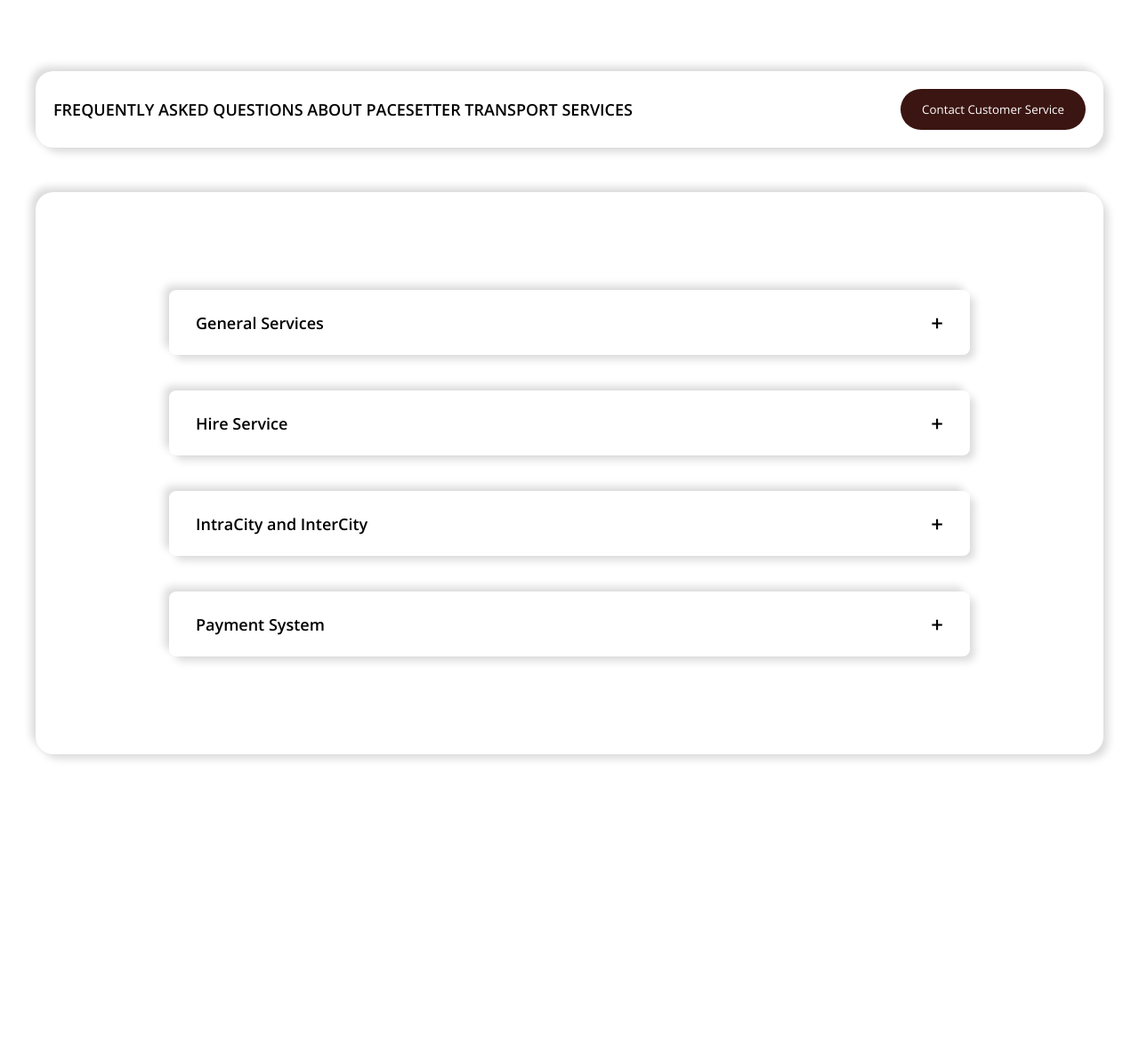
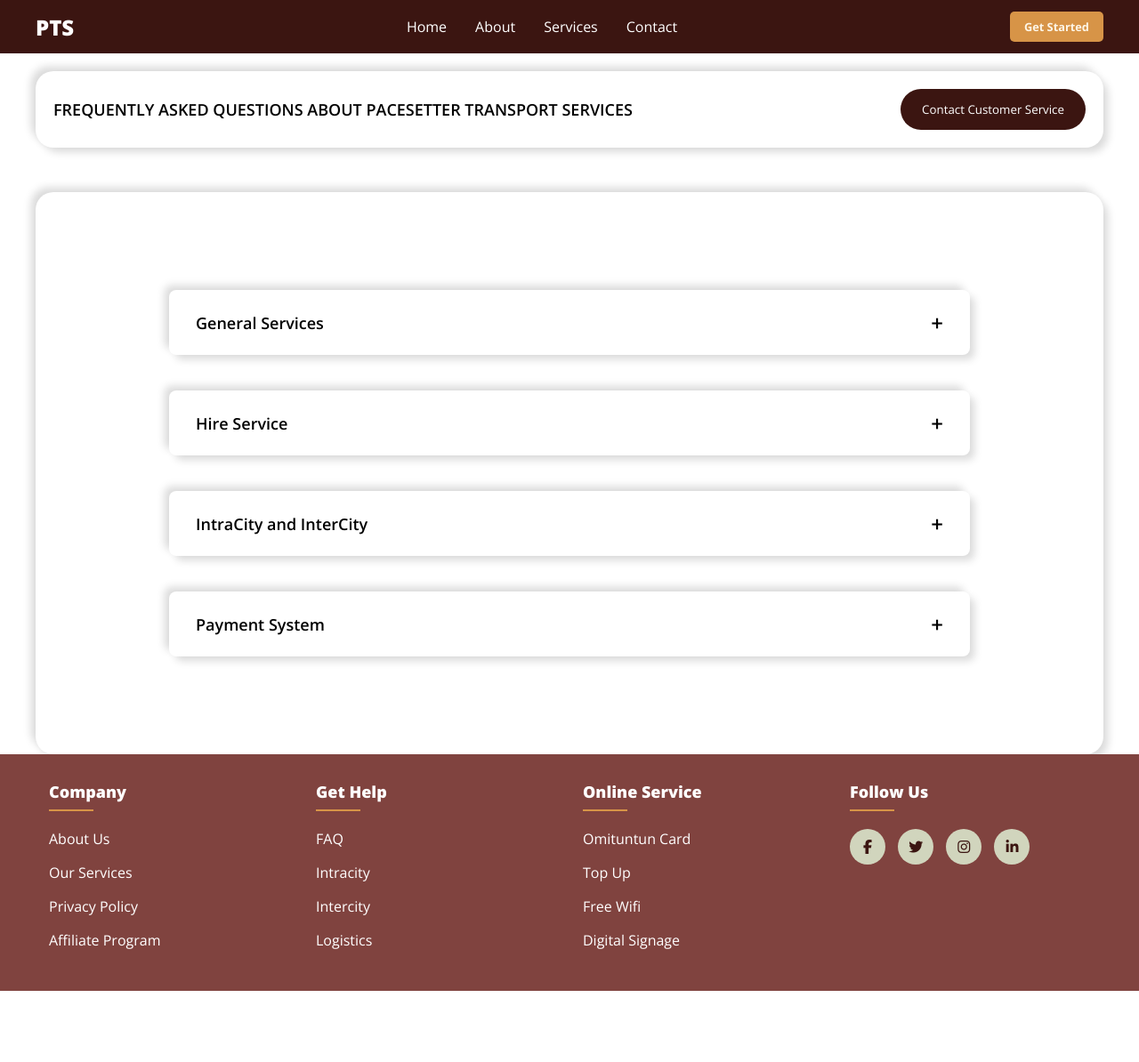
Before and after one commit to Bayshe/oyopts, a website: page faq.html in a window 1280 px wide. Shown: the whole page at 89% size. Before the commit the page ends 928 px from the top, so only its background shows below. Drawn offline with nearby package versions, Linux system fonts and the light colour scheme.

Commit message:
headerFooter.js

```diff
--- a/faq.html
+++ b/faq.html
@@ -10,7 +10,9 @@
 <link href="https://fonts.googleapis.com/css2?family=Open+Sans:ital,wght@0,300..800;1,300..800&display=swap" rel="stylesheet">
     <title>OyoPTS</title>
 </head>
-<body class="faq_body">
+<body>
+    <special-header></special-header>
+    <div class="faq_body">
         <div class="faq_header">
             <h1>FREQUENTLY ASKED QUESTIONS ABOUT  PACESETTER TRANSPORT SERVICES</h1>
             <button class="faq_header_btn">Contact Customer Service</button>
@@ -77,4 +79,7 @@
                 </li>
             </ul>
         </div>
+        <special-footer></special-footer>
+        <script src="headerFooter.js"></script>
+    </div>
 </body>
--- /dev/null
+++ b/headerFooter.js
@@ -0,0 +1,102 @@
+class SpecialHeader extends HTMLElement {
+    connectedCallback() {
+        this.innerHTML = `
+        <header>
+            <div class="navbar">
+                <div class="logo"><a href="#">PTS</a></div>
+                <ul class="links">
+                    <li><a href="index.html">Home</a></li>
+                    <li><a href="about.html">About</a></li>
+                    <li><a href="services.html">Services</a></li>
+                    <li><a href="contact.html">Contact</a></li>
+                </ul>
+                <a href="#" class="action_btn">Get Started</a>
+                <div class="toggle_btn">
+                    <i class="fa-solid fa-bars"></i>
+                </div>
+            </div>
+
+            <div class="dropdown_menu">
+                <ul>
+                    <li><a href="index.html">Home</a></li>
+                    <li><a href="about.html">About</a></li>
+                    <li><a href="services.html">Services</a></li>
+                    <li><a href="contact.html">Contact</a></li>
+                    <li><a href="#" class="action_btn">Get Started</a></li>
+                </ul>
+            </div>
+        </header>
+        <script>
+            const toggleBtn = document.querySelector('.toggle_btn')
+            const toggleBtnIcon = document.querySelector('.toggle_btn i')
+            const dropDownMenu = document.querySelector('.dropdown_menu')
+
+
+            toggleBtn.onclick = function () {
+                dropDownMenu.classList.toggle('open')
+                const isOpen = dropDownMenu.classList.contains('open')
+                toggleBtnIcon.classList = isOpen
+                ?'fa-solid fa-xmark'
+                :'fa-solid fa-bars';
+            }
+        </script>`;
+    }
+}
+
+
+class SpecialFooter extends HTMLElement {
+    connectedCallback() {
+        this.innerHTML = `
+        <footer>
+            <div class="footer">
+                <div class="container">
+                    <div class="row">
+                        <div class="footer_col">
+                            <h4>company</h4>
+                            <ul>
+                                <li><a href="#">about us</a></li>
+                                <li><a href="#">our services</a></li>
+                                <li><a href="#">privacy policy</a></li>
+                                <li><a href="#">affiliate program</a></li>
+                            </ul>
+                        </div>
+
+                        <div class="footer_col">
+                            <h4>get help</h4>
+                            <ul>
+                                <li><a href="#">FAQ</a></li>
+                                <li><a href="#">intracity</a></li>
+                                <li><a href="#">intercity</a></li>
+                                <li><a href="#">logistics</a></li>
+                            </ul>
+                        </div>
+
+                        <div class="footer_col">
+                            <h4>online service</h4>
+                            <ul>
+                                <li><a href="#">omituntun card</a></li>
+                                <li><a href="#">top up</a></li>
+                                <li><a href="#">free wifi</a></li>
+                                <li><a href="#">digital signage</a></li>
+                            </ul>
+                        </div>
+
+                        <div class="footer_col footer_handles">
+                            <h4>follow us</h4>
+                            <div class="social_links">
+                                <a href="#"><i class="fa-brands fa-facebook-f"></i></a>
+                                <a href="#"><i class="fa-brands fa-twitter"></i></a>
+                                <a href="#"><i class="fa-brands fa-instagram"></i></a>
+                                <a href="#"><i class="fa-brands fa-linkedin-in"></i></a>
+                            </div>
+                        </div>
+                    </div>
+                </div>
+            </div>
+        </footer>`;
+    }
+}
+
+// Define custom elements
+customElements.define('special-header', SpecialHeader);
+customElements.define('special-footer', SpecialFooter);
```
Also changed, not shown: about.html (+7 -0 lines), contact.html (+6 -0 lines), index.html (+2 -69 lines). Lines whose indentation alone changed are shown as unchanged.
